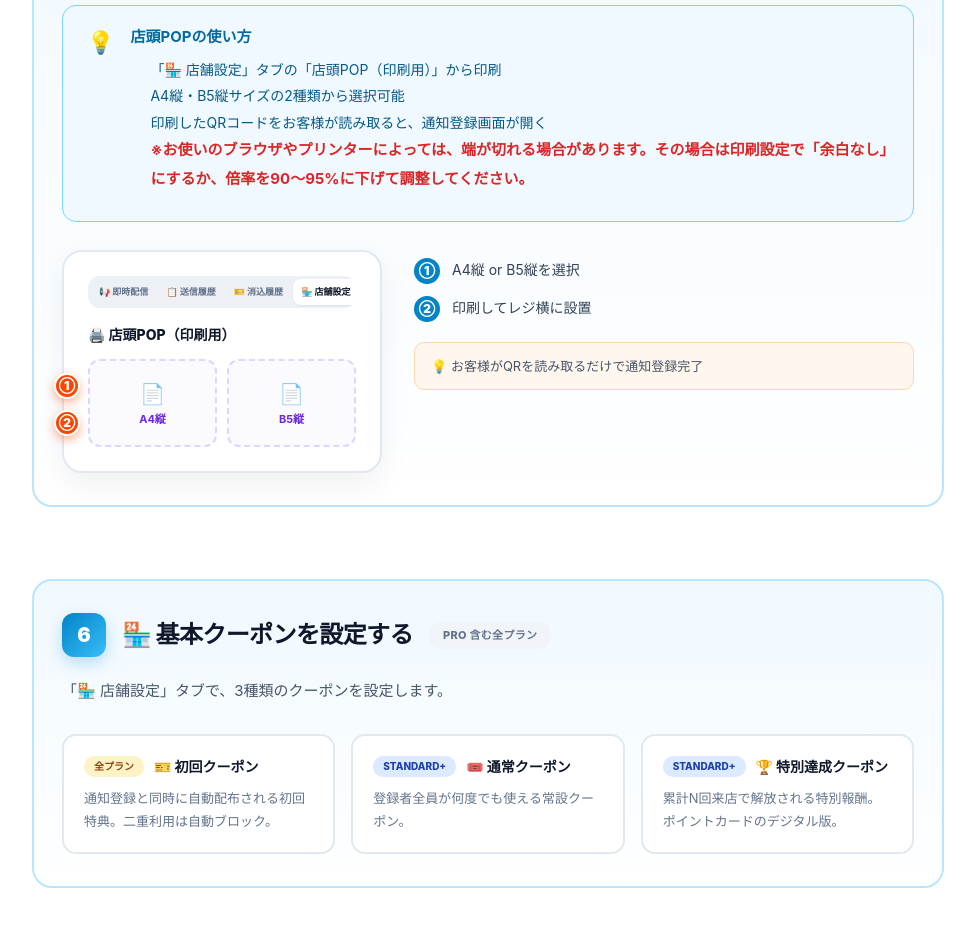
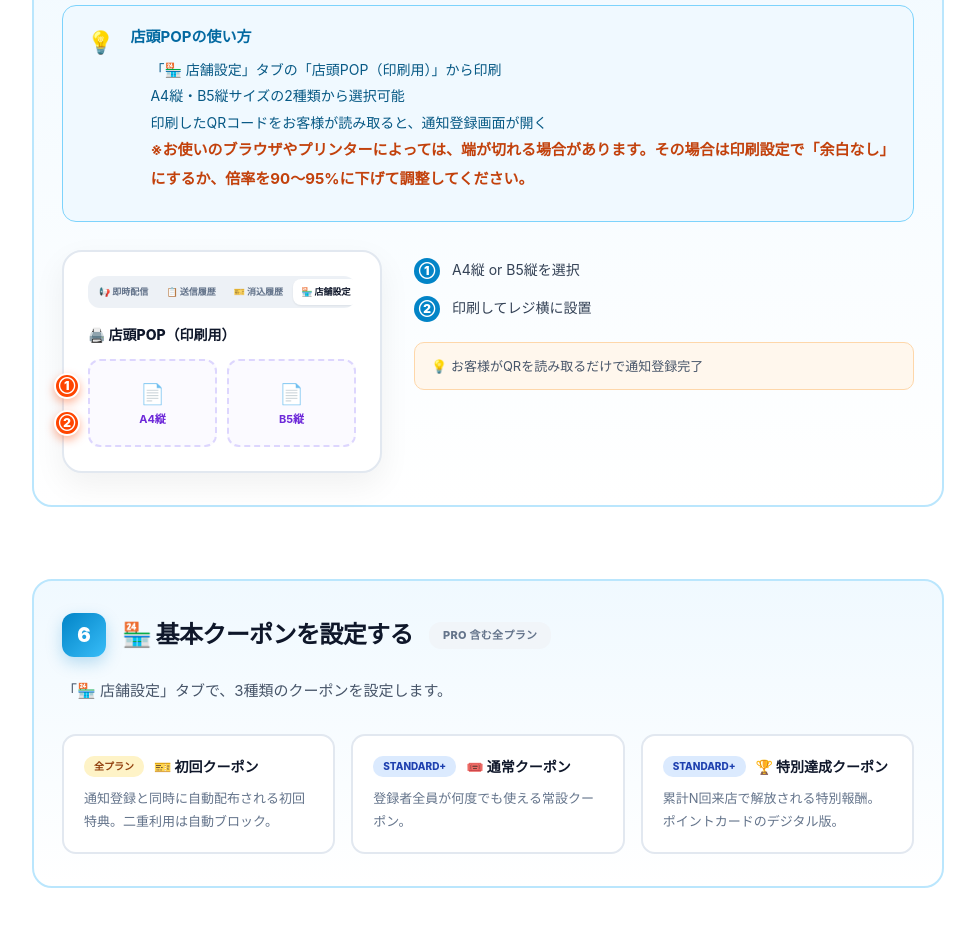
Before and after one commit to thellcishii-lang/push-taro, a Next.js app: page /torisetsu/pro in a window 1280 px wide. Shown: the part 3320-4246 px from the top of the page, without its empty margins (152-1127 px from the left). Built offline with nearby package versions, Linux system fonts and the light colour scheme; no server answers.

Commit message:
Change warning message color in printing instructions

```diff
--- a/app/torisetsu/pro/TorisetsuProClient.tsx
+++ b/app/torisetsu/pro/TorisetsuProClient.tsx
@@ -196,7 +196,7 @@ export default function TorisetsuProClient() {
                 <li>「🏪 店舗設定」タブの「店頭POP（印刷用）」から印刷</li>
                 <li>A4縦・B5縦サイズの2種類から選択可能</li>
                 <li>印刷したQRコードをお客様が読み取ると、通知登録画面が開く</li>
-                <li><strong style={{ color: '#dc2626' }}>※お使いのブラウザやプリンターによっては、端が切れる場合があります。その場合は印刷設定で「余白なし」にするか、倍率を90〜95%に下げて調整してください。</strong></li>
+                <li><strong style={{ color: '#c2410c' }}>※お使いのブラウザやプリンターによっては、端が切れる場合があります。その場合は印刷設定で「余白なし」にするか、倍率を90〜95%に下げて調整してください。</strong></li>
               </ul>
             </div>
           </div>
```
